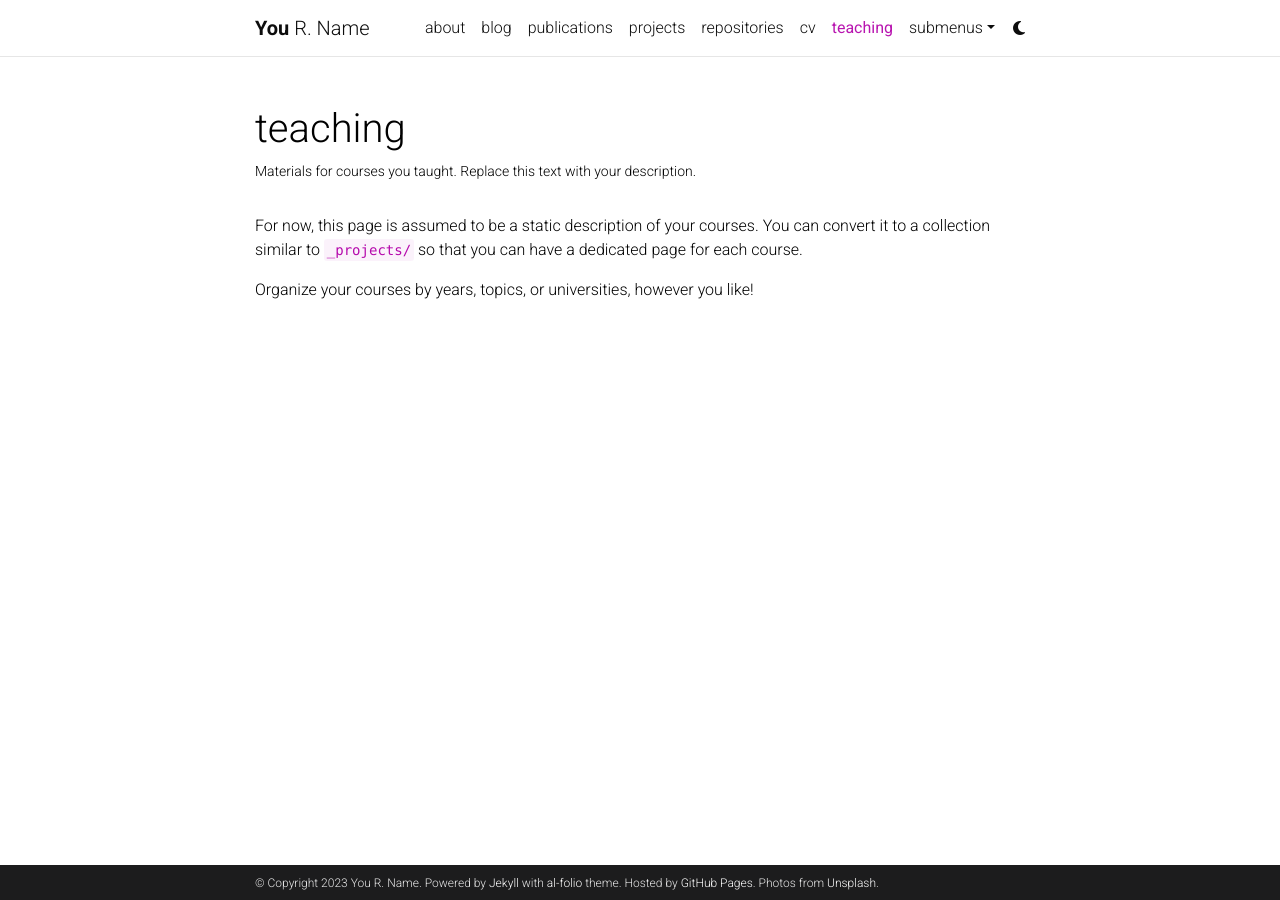
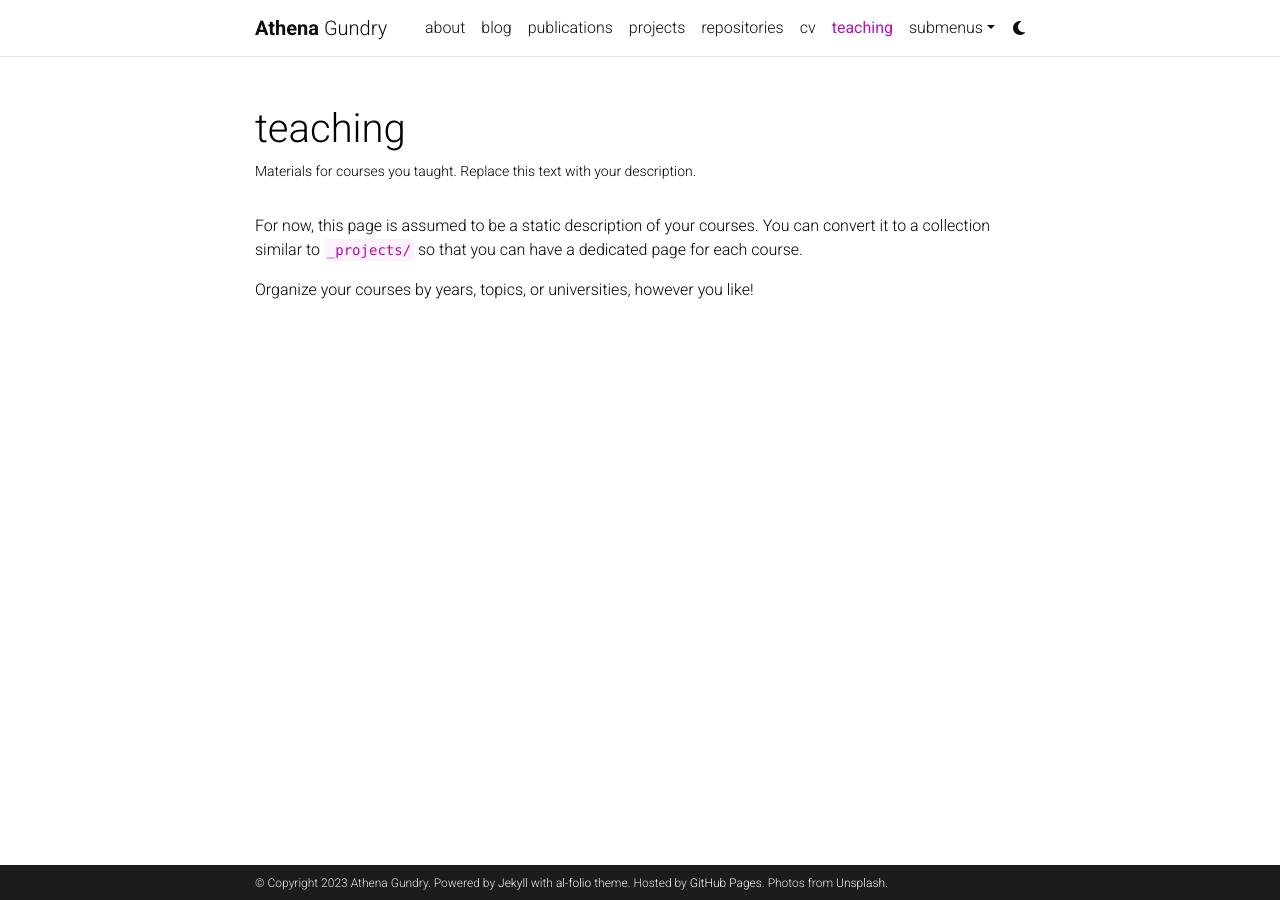
Before and after one commit to gundry2/gundry2.github.io, a Jekyll site: the page built from _pages/teaching.md, in a window 1280 px wide. Built offline with Jekyll 4.4.1, drawn with Linux system fonts in a browser that asks for light colours; comment, search, counter and statistics services are not loaded; a style sheet for code colours, icons or effects is not loaded.

Commit message:
Update _config.yml

```diff
--- a/_config.yml
+++ b/_config.yml
@@ -3,10 +3,10 @@
 # -----------------------------------------------------------------------------
 
 title: blank # the website title (if blank, full name will be used instead)
-first_name: You
-middle_name: R.
-last_name: Name
-email: you@example.com
+first_name: Athena
+middle_name:
+last_name: Gundry
+email: athenagundry@gmail.com
 description: > # the ">" symbol means to ignore newlines until "footer_text:"
   A simple, whitespace theme for academics. Based on [*folio](https://github.com/bogoli/-folio) design.
 footer_text: >
@@ -18,8 +18,8 @@
 lang: en # the language of your site (for example: en, fr, cn, ru, etc.)
 icon: ⚛️  # the emoji used as the favicon (alternatively, provide image name in /assets/img/)
 
-url: https://alshedivat.github.io # the base hostname & protocol for your site
-baseurl: /al-folio # the subpath of your site, e.g. /blog/
+url: https://gundry2.github.io # the base hostname & protocol for your site
+baseurl: # the subpath of your site, e.g. /blog/
 last_updated: false # set to true if you want to display last updated in the footer
 impressum_path:  # set to path to include impressum link in the footer, use the same path as permalink in a page, helps to conform with EU GDPR
 
@@ -71,7 +71,7 @@
 # Social integration
 # -----------------------------------------------------------------------------
 
-github_username: # your GitHub user name
+github_username: gundry2 # your GitHub user name
 gitlab_username: # your GitLab user name
 twitter_username: # your Twitter handle
 mastodon_username: # your mastodon instance+username in the format instance.tld/@username
```
